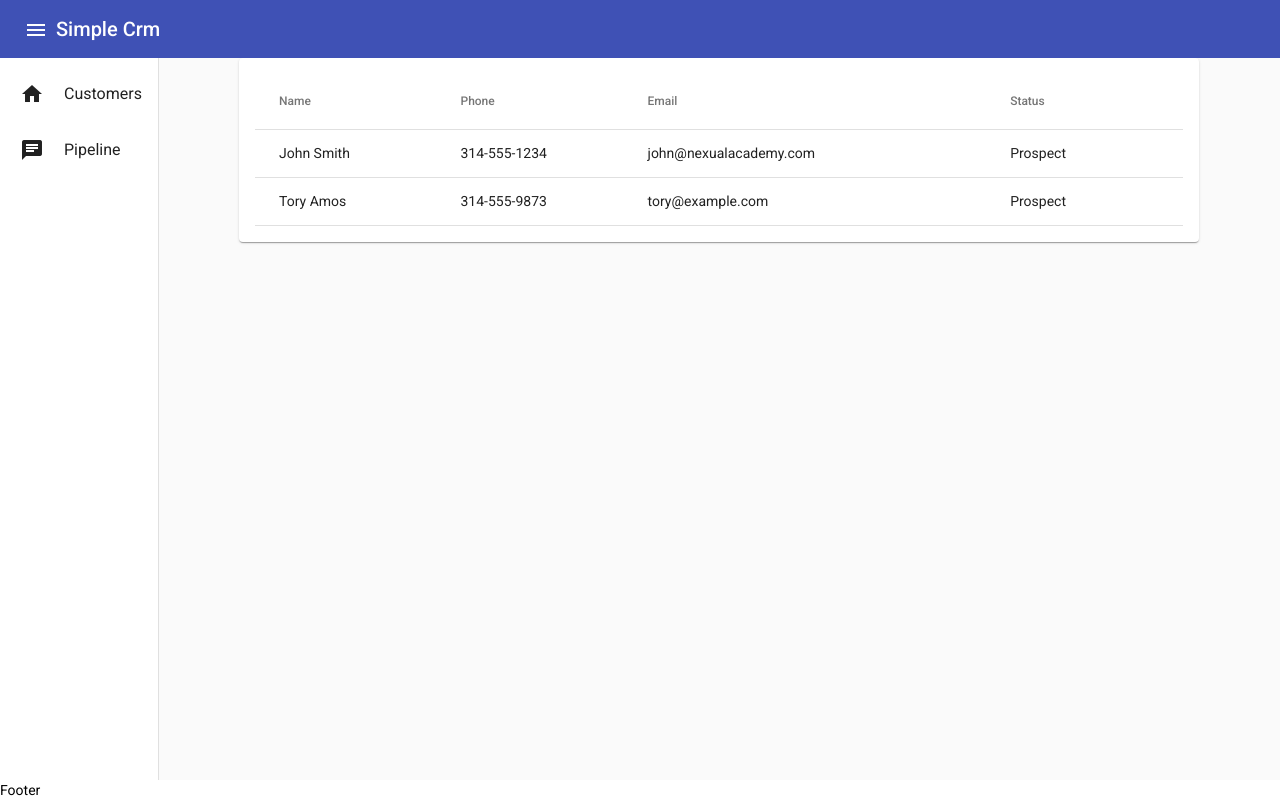
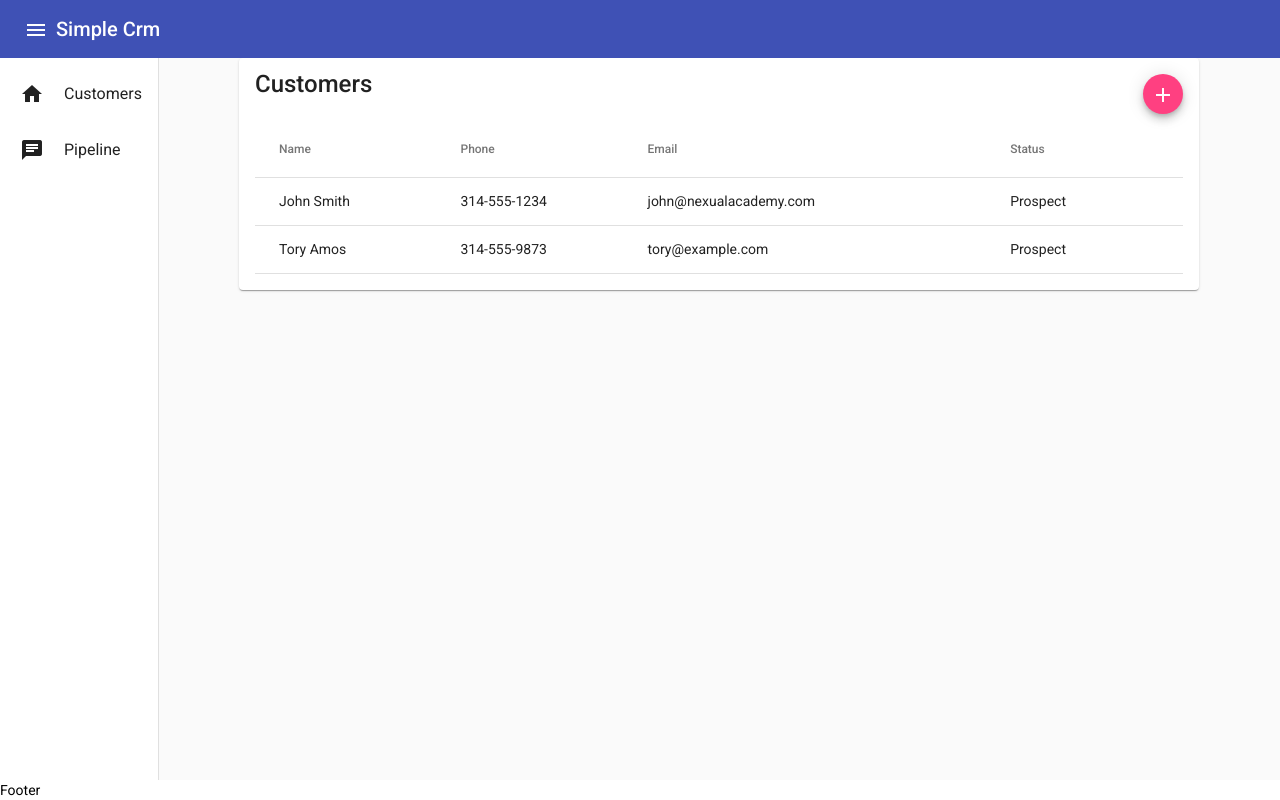
Before and after one commit to Athubbard/aspnet-core-fundamentals-v3, an Angular app in the folder SimpleCrm/simple-crm-cli/: page /customers in a window 1280 px wide. Built offline with nearby package versions, Linux system fonts and the light colour scheme.

Commit message:
58a: adding flex import

```diff
--- a/SimpleCrm/simple-crm-cli/src/app/customer/customer-list-page/customer-list-page.component.html
+++ b/SimpleCrm/simple-crm-cli/src/app/customer/customer-list-page/customer-list-page.component.html
@@ -1,5 +1,12 @@
 <div class="content-column">
   <mat-card>
+    <mat-card-title fxLayout>
+      <span>Customers</span>
+      <span fxFlex > </span>
+      <button class="addButton" mat-mini-fab>
+        <mat-icon aria-label="Add Customer">add</mat-icon>
+      </button>
+    </mat-card-title>
     <table mat-table [dataSource]="customers$">
       <ng-container matColumnDef="name">
         <th mat-header-cell *matHeaderCellDef> Name </th>
--- a/SimpleCrm/simple-crm-cli/src/app/customer/customer-list-page/customer-list-page.component.ts
+++ b/SimpleCrm/simple-crm-cli/src/app/customer/customer-list-page/customer-list-page.component.ts
@@ -3,6 +3,7 @@ import { Customer } from '../customer.model';
 import { MatTableDataSource } from '@angular/material/table';
 import { CustomerService } from '../customer.service';
 import { Observable } from 'rxjs';
+
 
 
 
--- a/SimpleCrm/simple-crm-cli/src/app/customer/customer.module.ts
+++ b/SimpleCrm/simple-crm-cli/src/app/customer/customer.module.ts
@@ -11,6 +11,9 @@ import { MatButtonModule } from '@angular/material/button';
 import { CustomerService } from './customer.service';
 import { CustomerMockService } from './customer-mock.service';
 import { environment } from 'src/environments/environment';
+import { MatIconModule } from '@angular/material/icon';
+import { FlexLayoutModule } from '@angular/flex-layout';
+
 
 
 
@@ -27,6 +30,8 @@ import { environment } from 'src/environments/environment';
     MatButtonModule,
     MatCardModule,
     MatTableModule,
+    MatIconModule,
+    FlexLayoutModule
 
 
 
```
